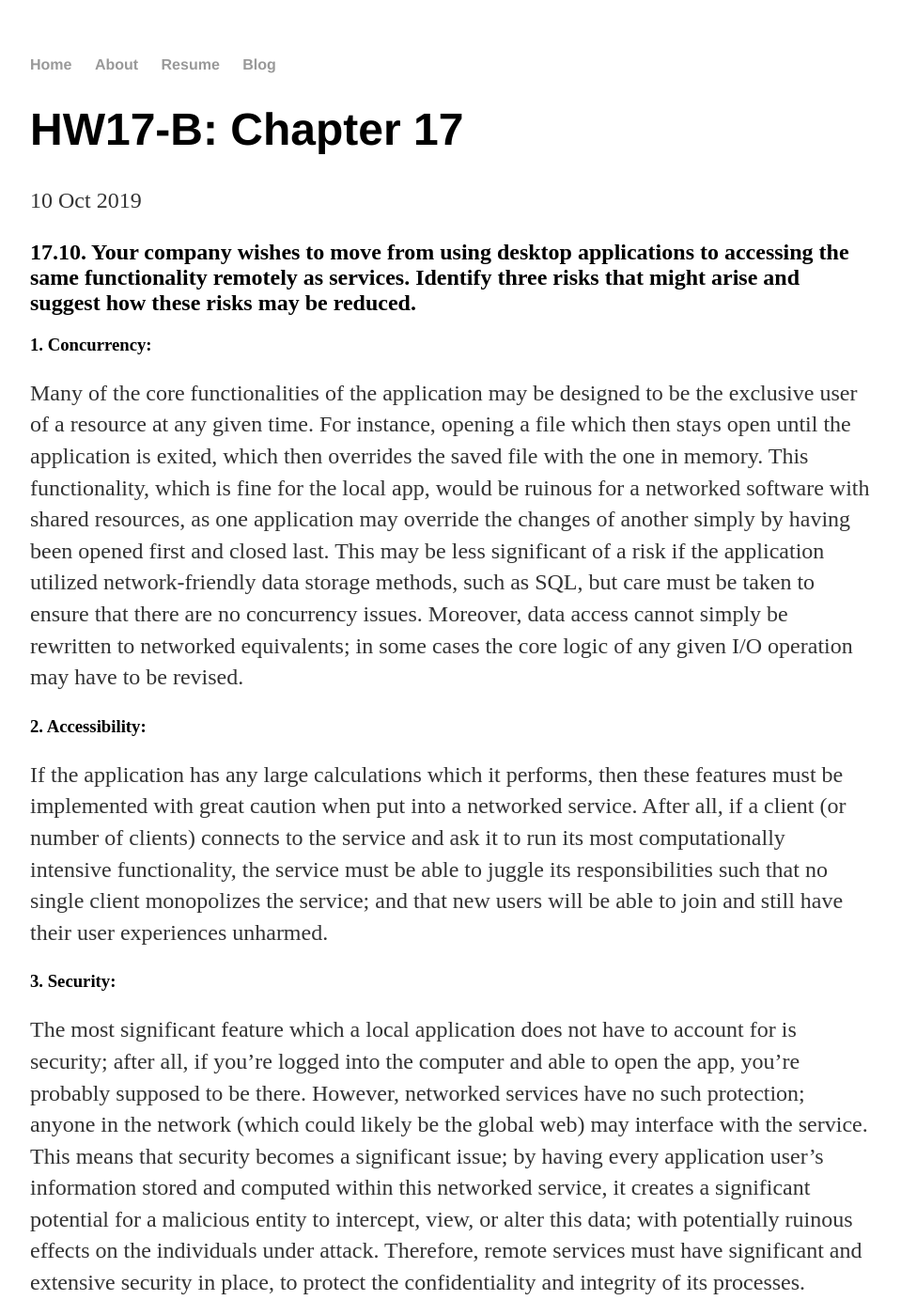
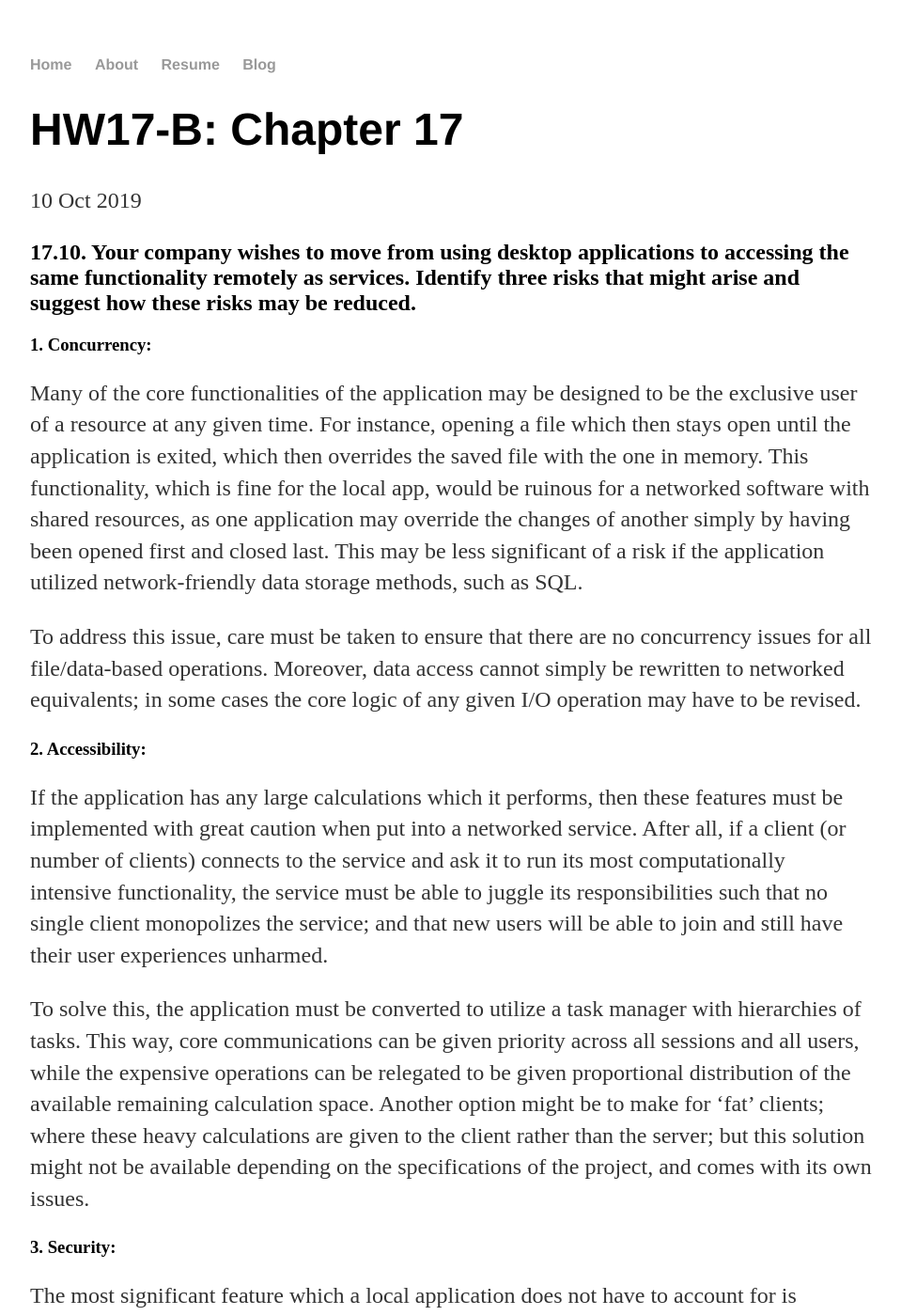
Before and after one commit to Quintuplin/quintuplin.github.io, a Jekyll site: the page built from _posts/2019-10-10-Chapter-17.md, in a window 1280 px wide and 1400 px high. Shown: the whole window at 94% size, without its empty margins (160-1119 px from the left). Built offline with Jekyll 4.4.1, drawn with Linux system fonts in a browser that asks for light colours; comment, search, counter and statistics services are not loaded; some of the changed text lies outside the part shown.

Commit message:
Update 2019-10-10-Chapter-17.md

```diff
--- a/_posts/2019-10-10-Chapter-17.md
+++ b/_posts/2019-10-10-Chapter-17.md
@@ -8,12 +8,18 @@ date: 2019-10-10
 
 ### 1. Concurrency:
 
-Many of the core functionalities of the application may be designed to be the exclusive user of a resource at any given time. For instance, opening a file which then stays open until the application is exited, which then overrides the saved file with the one in memory. This functionality, which is fine for the local app, would be ruinous for a networked software with shared resources, as one application may override the changes of another simply by having been opened first and closed last. This may be less significant of a risk if the application utilized network-friendly data storage methods, such as SQL, but care must be taken to ensure that there are no concurrency issues. Moreover, data access cannot simply be rewritten to networked equivalents; in some cases the core logic of any given I/O operation may have to be revised.
+Many of the core functionalities of the application may be designed to be the exclusive user of a resource at any given time. For instance, opening a file which then stays open until the application is exited, which then overrides the saved file with the one in memory. This functionality, which is fine for the local app, would be ruinous for a networked software with shared resources, as one application may override the changes of another simply by having been opened first and closed last. This may be less significant of a risk if the application utilized network-friendly data storage methods, such as SQL.
+
+To address this issue, care must be taken to ensure that there are no concurrency issues for all file/data-based operations. Moreover, data access cannot simply be rewritten to networked equivalents; in some cases the core logic of any given I/O operation may have to be revised.
 
 ### 2. Accessibility:
 
 If the application has any large calculations which it performs, then these features must be implemented with great caution when put into a networked service. After all, if a client (or number of clients) connects to the service and ask it to run its most computationally intensive functionality, the service must be able to juggle its responsibilities such that no single client monopolizes the service; and that new users will be able to join and still have their user experiences unharmed.
 
+To solve this, the application must be converted to utilize a task manager with hierarchies of tasks. This way, core communications can be given priority across all sessions and all users, while the expensive operations can be relegated to be given proportional distribution of the available remaining calculation space. Another option might be to make for 'fat' clients; where these heavy calculations are given to the client rather than the server; but this solution might not be available depending on the specifications of the project, and comes with its own issues.
+
 ### 3. Security:
 
 The most significant feature which a local application does not have to account for is security; after all, if you're logged into the computer and able to open the app, you're probably supposed to be there. However, networked services have no such protection; anyone in the network (which could likely be the global web) may interface with the service. This means that security becomes a significant issue; by having every application user's information stored and computed within this networked service, it creates a significant potential for a malicious entity to intercept, view, or alter this data; with potentially ruinous effects on the individuals under attack. Therefore, remote services must have significant and extensive security in place, to protect the confidentiality and integrity of its processes.
+
+The only way to solve security is to take it seriously. Most likely, all aspects of validation, verification, and communication between client and server will have to be redesigned in order to take advantage of modern network security frameworks; luckily, many of these frameworks are becoming increasingly well-designed and easy to implement, making security approachable as a requirement, despite never being truly solvable.
```
